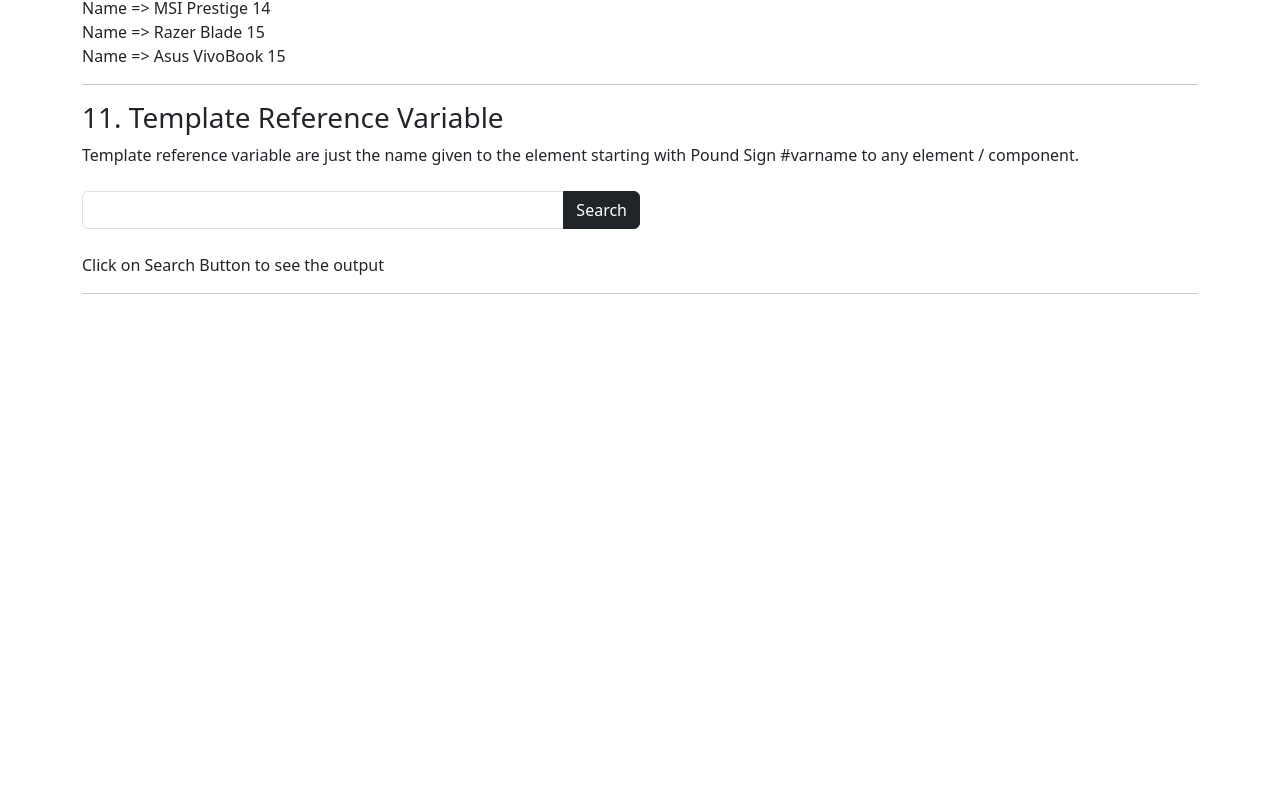
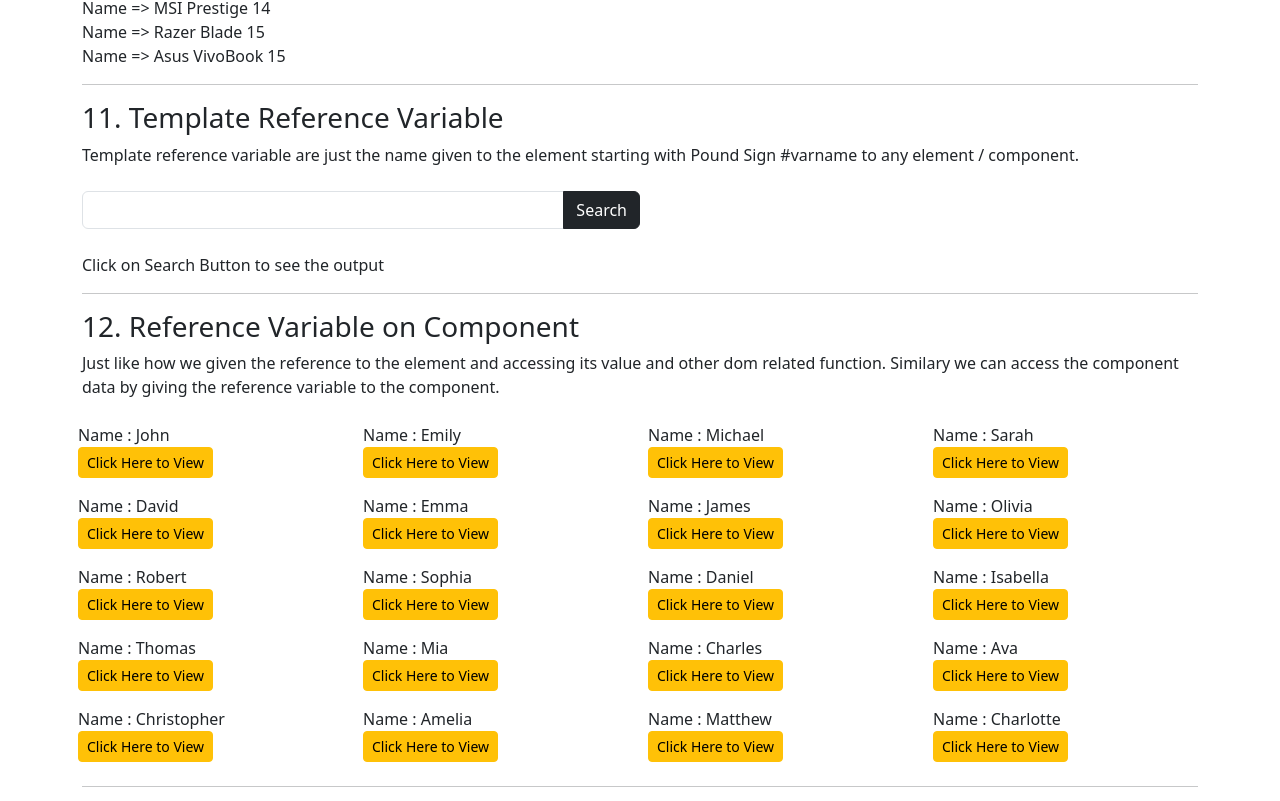
Before and after one commit to PrathameshSystenics/Angular_Tutorial, an Angular app in the folder AngularTut/: page / in a window 1280 px wide. Shown: the part 6553-7354 px from the top of the page. Before the commit the page ends 6863 px from the top, so only its background shows below. Built offline with nearby package versions, Linux system fonts and the light colour scheme.

Commit message:
Reference variable on component

```diff
--- a/AngularTut/src/app/app.component.html
+++ b/AngularTut/src/app/app.component.html
@@ -49,4 +49,8 @@
   <h3 class="mt-3">11. Template Reference Variable</h3>
   <templatereferencevar/>
   <hr>
+
+  <h3 class="mt-3">12. Reference Variable on Component</h3>
+  <refvarcomponent/>
+  <hr>
 </div>
--- /dev/null
+++ b/AngularTut/src/app/refvarcomponent/childcomponent/childcomponent.component.html
@@ -0,0 +1,8 @@
+<div class="row row-cols-4">
+  <div *ngFor="let people of listofPeople" class="p-2">
+    <span class="px-6 d-block">Name : {{people.name}}</span>
+    <button class="btn btn-warning ms-6 btn-sm" (click)="selectedPeople=people">
+      Click Here to View
+    </button>
+  </div>
+</div>
--- /dev/null
+++ b/AngularTut/src/app/refvarcomponent/childcomponent/childcomponent.component.ts
@@ -0,0 +1,12 @@
+import { Component } from '@angular/core';
+import { people, PeopleType } from '../../../data/people';
+
+@Component({
+  selector: 'childcomponent',
+  templateUrl: './childcomponent.component.html',
+})
+export class ChildcomponentComponent {
+
+  listofPeople: PeopleType[] = people;
+  selectedPeople: PeopleType = null as any;
+}
--- /dev/null
+++ b/AngularTut/src/app/refvarcomponent/childdetail/childdetail.component.html
@@ -0,0 +1,5 @@
+<div class="d-block p-3 text-center fw-bold">
+  Currently Selected =><br>
+  Name : {{people.name}} <br>
+  Gender : {{people.gender}}
+</div>
--- /dev/null
+++ b/AngularTut/src/app/refvarcomponent/childdetail/childdetail.component.ts
@@ -0,0 +1,20 @@
+import { Component, ElementRef, Input, ViewChild } from '@angular/core';
+import { PeopleType } from '../../../data/people';
+import { ChildcomponentComponent } from '../childcomponent/childcomponent.component';
+
+@Component({
+  selector: 'childdetail',
+  templateUrl: './childdetail.component.html',
+})
+export class ChilddetailComponent {
+  // getting the component pased through the viewchild
+  @Input()
+  selectedComp: ChildcomponentComponent = null as any;
+
+  people: PeopleType = undefined as any;
+
+  // afterward learning in details on lifehook cycle of angular
+  ngOnInit() {
+    this.people = this.selectedComp.selectedPeople
+  }
+}
--- /dev/null
+++ b/AngularTut/src/app/refvarcomponent/refvarcomponent.component.html
@@ -0,0 +1,11 @@
+<p>
+  Just like how we given the reference to the element and accessing its value and other dom related function. Similary
+  we can access the component data by giving the reference variable to the component.
+</p>
+
+<div>
+  <!-- accessing the reference componnent variable -->
+  <childdetail *ngIf="childcomps.selectedPeople" [selectedComp]="selectedPeople" />
+  <!-- giving the reference to the component -->
+  <childcomponent #childcomps />
+</div>
--- /dev/null
+++ b/AngularTut/src/app/refvarcomponent/refvarcomponent.component.ts
@@ -0,0 +1,13 @@
+import { Component, ViewChild } from '@angular/core';
+import { ChildcomponentComponent } from "./childcomponent/childcomponent.component"
+
+@Component({
+  selector: 'refvarcomponent',
+  templateUrl: './refvarcomponent.component.html',
+})
+export class RefvarcomponentComponent {
+
+  // Getting the child component reference using ViewChild to the component.
+  @ViewChild(ChildcomponentComponent)
+  selectedPeople: ChildcomponentComponent = null as any;
+}
```
Also changed, not shown: AngularTut/src/app/app.module.ts (+7 -1 lines).
